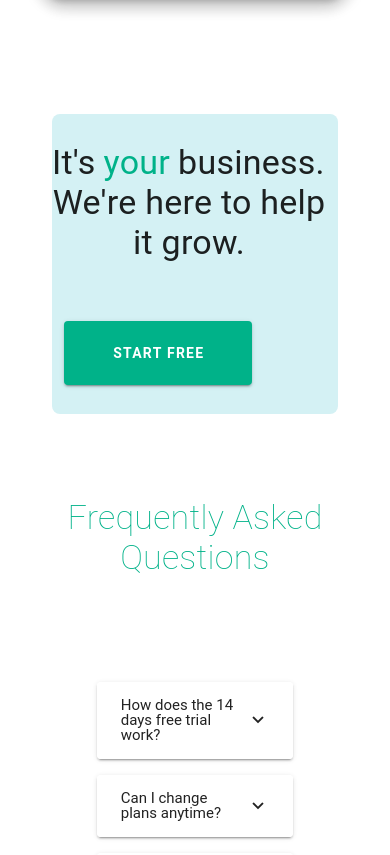
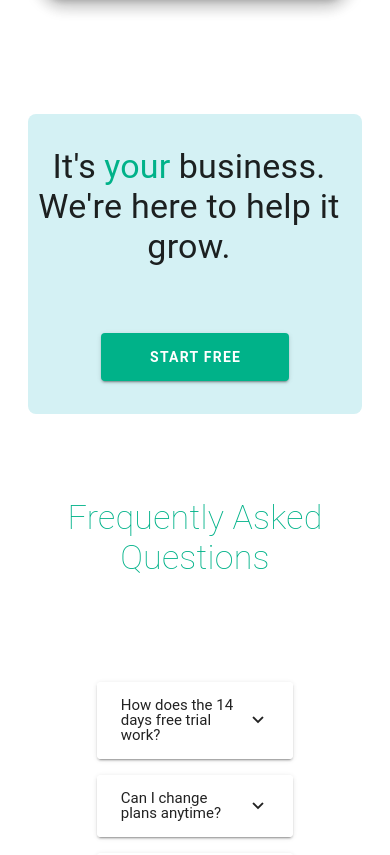
Before and after one commit to FabricioEllerSL/bonsai-pricing-page, a Vue app in the folder front-end/: page / in a window 390 px wide. Shown: the part 2884-3739 px from the top of the page. Built offline with nearby package versions, Linux system fonts and the light colour scheme.

Commit message:
feat: responsive green bg section

```diff
--- a/front-end/src/components/Bonsai.vue
+++ b/front-end/src/components/Bonsai.vue
@@ -208,14 +208,14 @@
 
   <!-- GREEN BG SECTION -->
 
-  <v-container class="mt-16 px-16">
+  <v-container class="mt-16 px-10">
     <v-row style="background-color: #D4F1F4; height: 300px;" class="d-flex align-center rounded-lg">
       <v-col class="pl-0 pl-md-16" cols="12" md="9">
-        <h2 class="d-flex text-h4 my-font-serif">It's <h2 class="text-h4 mx-2 text-primary my-font-serif">your</h2> business.</h2>
-        <h2 class="text-h4 my-font-serif text-center">We're here to help it grow.</h2>
+        <h2 class="d-flex text-h4 justify-center justify-md-start my-font-serif">It's <h2 class="text-h4 mx-2 text-primary my-font-serif">your</h2> business.</h2>
+        <h2 class="text-h4 my-font-serif text-center text-md-left">We're here to help it grow.</h2>
       </v-col>
       <v-col cols="12" md="3">
-        <v-btn class="bg-primary px-12 py-8 font-weight-bold d-flex align-center">START FREE</v-btn>
+        <v-btn class="bg-primary px-12 py-6 py-md-8 mx-auto mx-md-0 font-weight-bold d-flex align-center">START FREE</v-btn>
       </v-col>
     </v-row>
   </v-container>
```
